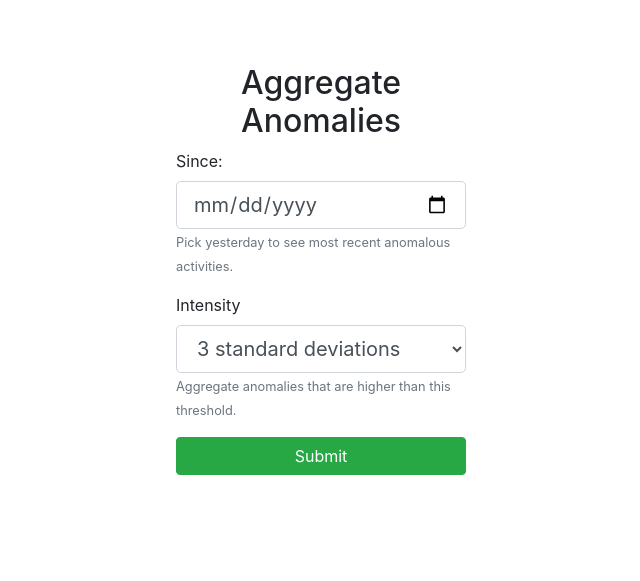
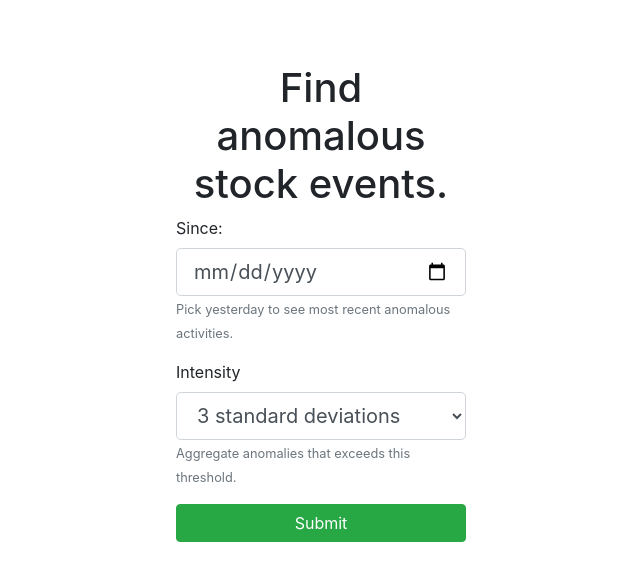
Before and after one commit to sarpuslu/timeseries.live, a Flask app: page / in a window 1280 px wide. Shown: the part 63-644 px from the top of the page, without its empty margins (319-959 px from the left). Run offline with Flask 2, Linux system fonts and the light colour scheme; some libraries are stand-ins or nearby versions.

```diff
--- a/front_end/stock_alert_flask/templates/index.html
+++ b/front_end/stock_alert_flask/templates/index.html
@@ -8,7 +8,7 @@
 <div class="container-fluid h-100" style="margin-top:5%">
     <div class="row justify-content-center align-items-center h-100">
         <div class="col col-sm-6 col-md-6 col-lg-4 col-xl-3">
-	<h2 style="text-align:center">Aggregate Anomalies</h2>
+	<h1 style="text-align:center">Find anomalous stock events.</h1>
             <form  action="{{ url_for('bubbles') }}" method="post">
 
                 <div class="form-group">
@@ -30,7 +30,7 @@
                                 <option value="9">9 standard deviations</option>
                                 <option value="10">10 standard deviations</option>
                      </select>
-		     <small id="intensity" class="text-muted">Aggregate anomalies that are higher than this threshold.</small>
+		     <small id="intensity" class="text-muted">Aggregate anomalies that exceeds this threshold.</small>
                 </div>
                 <div class="form-group">
                     <button class="btn btn-success btn-block">Submit</button>
```
